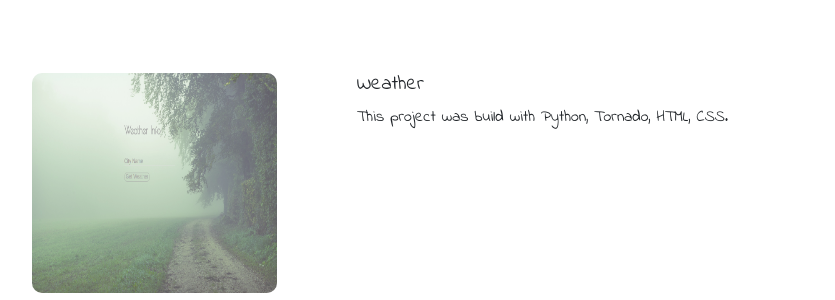
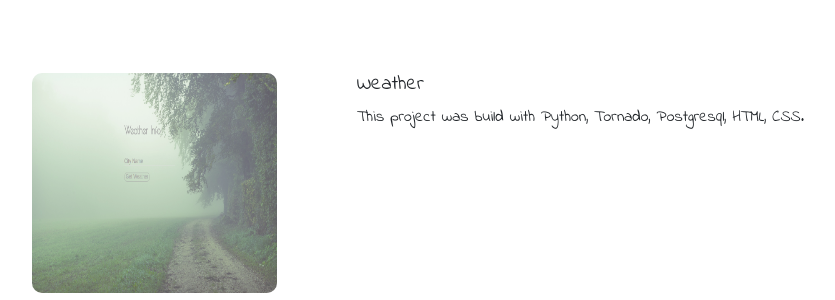
Before and after one commit to nerincon/tornado-exercise, a Python web app: template myapp/templates/portfolio.html in a window 1280 px wide. Shown: the part 1557-1857 px from the top of the page, without its empty margins (48-883 px from the left). Run offline with Jinja, Linux system fonts and the light colour scheme; the template is opened without the code that fills it, so the values that code supplies are empty; some libraries are stand-ins or nearby versions.

Commit message:
small change

```diff
--- a/myapp/templates/portfolio.html
+++ b/myapp/templates/portfolio.html
@@ -52,7 +52,7 @@
         <div class='note'>
             <h5>Weather</h5>
             <p>
-                This project was build with Python, Tornado, HTML, CSS.
+                This project was build with Python, Tornado, Postgresql, HTML, CSS.
             </p>
         </div>
         <figcaption><a role="button" target="_blank" href="https://github.com/nerincon/WeatherApp" class="btn btn-outline-success web">Go to Github</a></figcaption>
```
